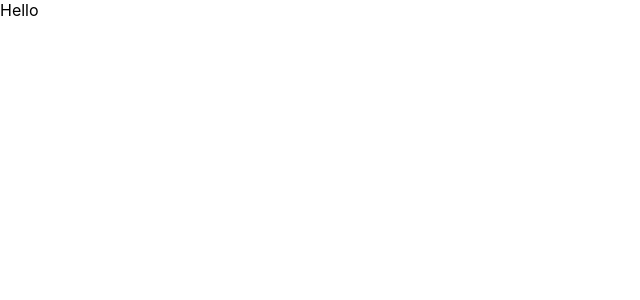
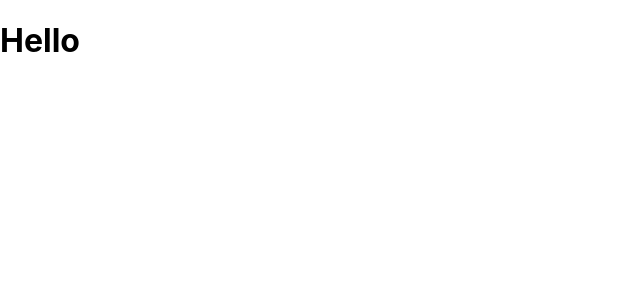
Before and after one commit to sajid-munawar/covid-19-tracker, a React (Create React App) app: page / in a window 1280 px wide. Shown: the top 300 px of the page, without its empty margins (0-640 px from the left). Built offline with nearby package versions, Linux system fonts and the light colour scheme.

Commit message:
Update App.js

```diff
--- a/src/App.js
+++ b/src/App.js
@@ -4,7 +4,10 @@ import './App.css';
 function App() {
   return (
     <div>
+      <h1>
+
       Hello
+      </h1>
     </div>
   );
 }
```
